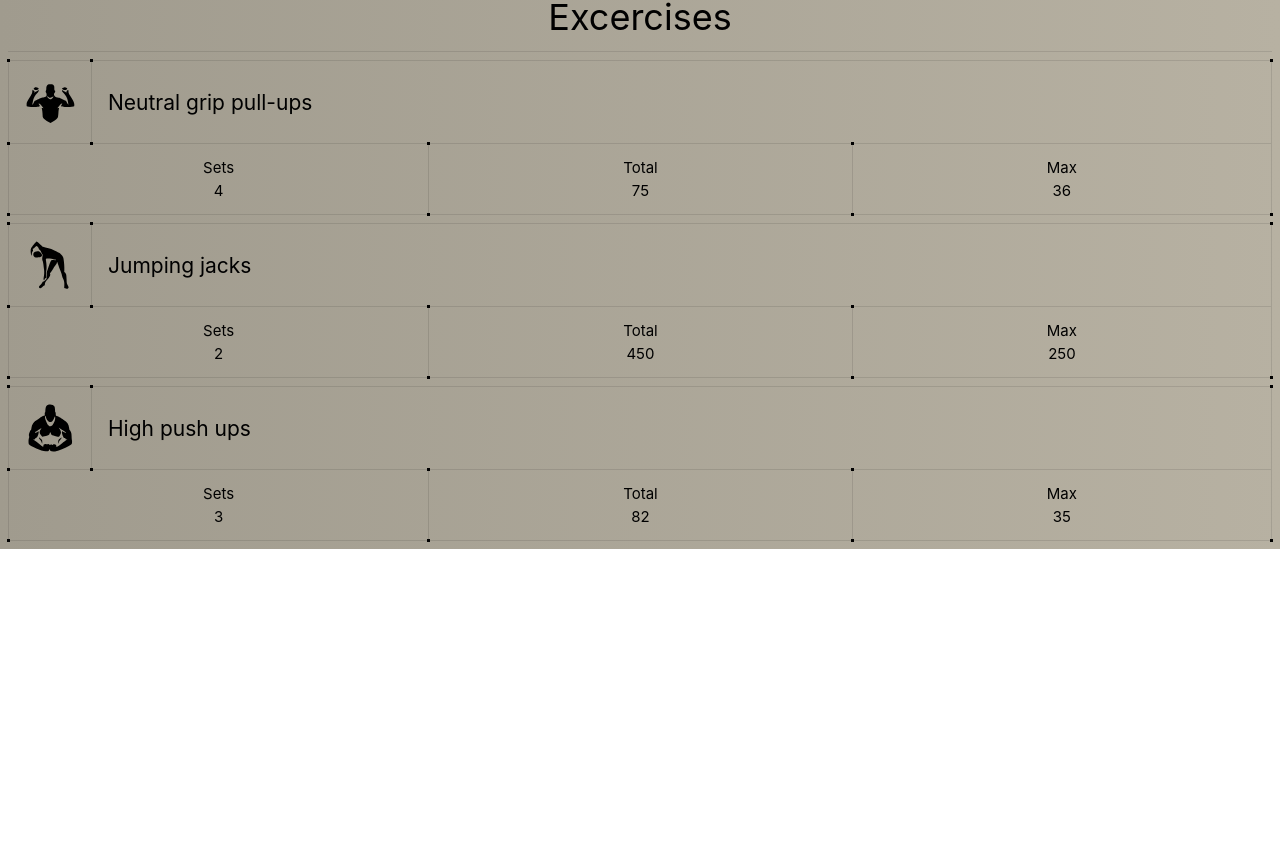
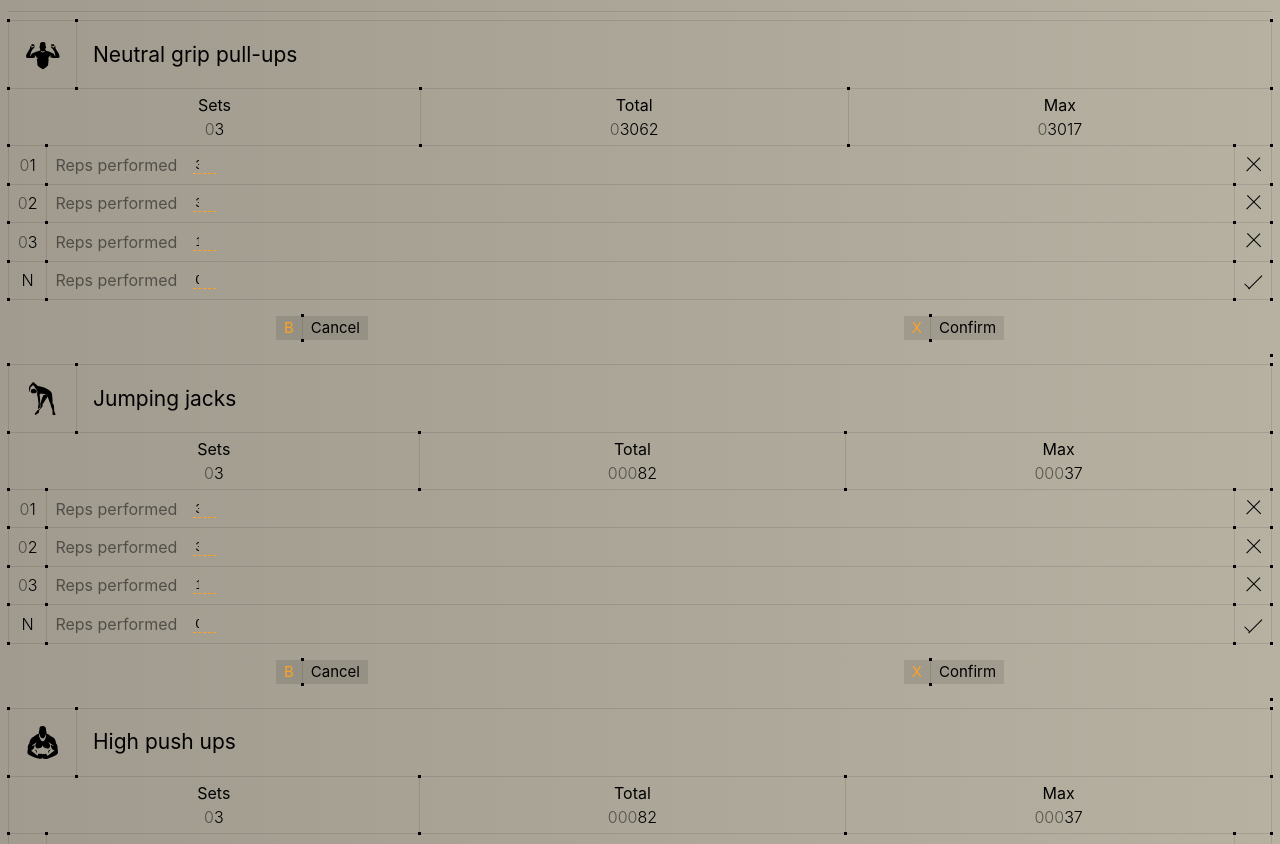
Before and after one commit to shogek/project-division, a Vue app: page / in a window 1280 px wide. Shown: the part 1116-1960 px from the top of the page. Before the commit the page ends 1665 px from the top, so only its background shows below. Built offline with nearby package versions, Linux system fonts and the light colour scheme.

Commit message:
Add SASS

```diff
--- a/package.json
+++ b/package.json
@@ -17,6 +17,7 @@
     "@vitejs/plugin-vue-jsx": "^1.3.10",
     "@vue/tsconfig": "^0.1.3",
     "npm-run-all": "^4.1.5",
+    "sass": "^1.52.3",
     "typescript": "~4.7.2",
     "vite": "^2.9.9",
     "vue-tsc": "^0.35.2"
--- a/src/assets/base.css
+++ b/src/assets/base.css
@@ -65,7 +65,7 @@ body {
   background: var(--color-background);
   transition: color 0.5s, background-color 0.5s;
   line-height: 1.6;
-  font-family: Borda, Inter, -apple-system, BlinkMacSystemFont, 'Segoe UI', Roboto, Oxygen, Ubuntu,
+  font-family: Montserrat, Borda, Inter, -apple-system, BlinkMacSystemFont, 'Segoe UI', Roboto, Oxygen, Ubuntu,
     Cantarell, 'Fira Sans', 'Droid Sans', 'Helvetica Neue', sans-serif;
   font-size: 15px;
   text-rendering: optimizeLegibility;
@@ -77,3 +77,7 @@ h2,
 p {
   line-height: 1;
 }
+
+p {
+  font-size: 1rem;
+}
--- a/src/assets/colors.css
+++ b/src/assets/colors.css
@@ -1,6 +1,7 @@
 :root {
     --font-color: #000000;
-    --font-color-weaker: rgba(0, 0, 0, 70%);
+    --font-color-weaker: rgba(0, 0, 0, 50%);
+    --division-color: #FFA223;
 
     --app-border-color: rgba(0, 0, 0, 10%);
     --app-border-height: 1px;
@@ -25,16 +26,27 @@
     --gap-large: 24px;
     --gap-larger: 32px;
 
-    --badge-icon-height: 50px;
+    --button-background-color: rgba(0, 0, 0, 10%);
+
+    --badge-icon-height: 40px;
     --badge-card-height: calc(var(--badge-icon-height) + var(--app-border-height) + (2 * var(--gap-medium)));
 
     --tracker-icon-height: 65px;
 
-    --excercise-icon-height: 50px;
+    --excercise-icon-height: 35px;
+    --excercise-set-height: 2.4rem;
     --excercise-card-height: calc(var(--excercise-icon-height) + var(--app-border-height) + (2 * var(--gap-medium)));
 
     --app-background: linear-gradient(90deg, #A09B8E 0%, #B7B1A2 100%);
     --app-padding: var(--gap-small);
+}
+
+input[type=number] {
+    background: transparent;
+    border: none;
+    border-bottom: dashed var(--division-color) 1px;
+    width: min-content;
+    height: fit-content;
 }
 
 .corner-1::before {
--- /dev/null
+++ b/src/components/DivisionText.vue
@@ -0,0 +1,35 @@
+<script setup lang="ts">
+const props = defineProps<{
+    value: number | string
+    width: number
+    postfix?: string
+}>()
+
+const valueAsString = props.value.toString();
+const valueWithPadding = valueAsString.padStart(props.width, '0')
+const padding = valueWithPadding.split(valueAsString[0])[0]
+</script>
+
+<template>
+    <p class="division-text-wrapper">
+        <span class="weak">{{ padding }}</span>
+        <span class="strong">{{ value }}</span>
+        <span v-if="props.postfix" class="strong">{{ props.postfix }}</span>
+    </p>
+</template>
+
+<style lang="scss">
+.division-text-wrapper {
+    span {
+        font-weight: 300;
+    }
+
+    .weak {
+        color: var(--font-color-weaker);
+    }
+
+    .strong {
+        color: var(--font-color);
+    }
+}
+</style>
--- a/src/components/ExcerciseItem.vue
+++ b/src/components/ExcerciseItem.vue
@@ -1,81 +1,132 @@
 <script setup lang="ts">
+import { reactive, ref } from 'vue';
 import CustomIcon from './CustomIcon.vue'
+import DivisionText from './DivisionText.vue'
 
-defineProps<{
+const props = defineProps<{
     /** TODO: Explain me */
     iconName: string
     /** TODO: Explain me */
     name: string
     /** TODO: Explain me */
-    sets: number
-    /** TODO: Explain me */
-    total: number
-    /** TODO: Explain me */
-    max: number
+    sets: number[]
 }>()
+
+function toggleSetVisibility(): void {
+    isExpanded$.value = !isExpanded$.value
+}
+
+function removeSet(index: number): void {
+    setList$.value = setList$.value.filter((_, i) => i !== index);
+}
+
+function addSet(): void {
+    setList$.value = [...setList$.value, newSetReps$.value]
+    newSetReps$.value = 0;
+}
+
+function cancelChanges(): void {
+    setList$.value = props.sets;
+}
+
+function confirmChanges(): void {
+    // TODO: Implement me
+}
+
+// const isExpanded$ = ref(false);
+const isExpanded$ = ref(true);
+const setList$ = ref(props.sets);
+const newSetReps$ = ref(0);
+const totalReps = props.sets.reduce((prev, curr) => prev + curr, 0)
+const maxReps = props.sets.reduce((prev, curr) => curr > prev ? curr : prev, 0)
 </script>
 
 <template>
     <div class="excercise-item-wrapper corner-border-2 corner-border-3">
         <div class="border">
-            <div class="title-row corner-1 corner-4">
+            <div @click="toggleSetVisibility()" class="title-row corner-1 corner-4">
                 <div class="icon">
                     <CustomIcon :iconName="iconName" />
                 </div>
                 <h4 class="title corner-1 corner-4">{{ name }}</h4>
             </div>
-            <div class="stats-row">
+            <div class="stats-row corner-2 corner-3">
                 <div class="vertical corner-4">
-                    <p>Sets</p>
-                    <p>{{ sets }}</p>
+                    <p class="heading">Sets</p>
+                    <DivisionText :value="props.sets.length" :width="2" />
                 </div>
 
                 <div class="vertical corner-1 corner-4">
-                    <p>Total</p>
-                    <p>{{ total }}</p>
+                    <p class="heading">Total</p>
+                    <DivisionText :value="totalReps" :width="5" />
                 </div>
 
-                <!-- TODO: Fix missing upper-right corner -->
                 <div class="vertical corner-1 corner-4">
-                    <p>Max</p>
-                    <p>{{ max }}</p>
+                    <p class="heading">Max</p>
+                    <DivisionText :value="maxReps" :width="5" />
+                </div>
+            </div>
+        </div>
+
+        <div v-if="isExpanded$" class="sets-row">
+            <div v-for="set, i in setList$" class="set corner-border-3">
+                <div class="index corner-1 corner-4">
+                    <DivisionText :value="i + 1" :width="2" />
+                </div>
+
+                <div class="reps corner-1 corner-4">
+                    <p>Reps performed</p>
+                    <input type="number" step="any" :value="set" :size="set.toString().length + 1">
+                </div>
+
+                <div class="actions corner-1 corner-4">
+                    <div @click="removeSet(i)" class="remove"></div>
+                </div>
+            </div>
+
+            <div class="set corner-border-3">
+                <div class="index corner-1 corner-4">
+                    <DivisionText value="N" :width="1" />
+                </div>
+
+                <div class="reps corner-1 corner-4">
+                    <p>Reps performed</p>
+                    <input v-model="newSetReps$" type="number" step="any" :size="5">
+                </div>
+
+                <div class="actions corner-1 corner-4">
+                    <div @click="addSet()" class="add"></div>
+                </div>
+            </div>
+
+            <div class="action-buttons">
+                <div @click="cancelChanges()" class="button">
+                    <span class="letter">B</span>
+                    <div class="separator corner-2 corner-3"></div>
+                    <span>Cancel</span>
+                </div>
+
+                <div class="button">
+                    <span class="letter">X</span>
+                    <div class="separator corner-2 corner-3"></div>
+                    <span>Confirm</span>
                 </div>
             </div>
         </div>
     </div>
 </template>
 
-<style>
-
+<style lang="scss">
 
 .excercise-item-wrapper {
     display: flex;
     flex-direction: column;
-}
 
-.excercise-item-wrapper .border {
+    .border {
         border: var(--app-border);
     }
 
-.excercise-item-wrapper .vertical {
-    display: flex;
-    flex-direction: column;
-    flex-grow: 1;
-    justify-content: center;
-    align-items: center;
-    gap: var(--gap-small);
-    padding: var(--gap-medium);
-    border: var(--app-border);
-    border-left: none;
-    border-top: none;
-    border-bottom: none;
-}
-
-.excercise-item-wrapper .vertical:last-child {
-    border-right: none;
-}
-
-.excercise-item-wrapper .title-row {
+    .title-row {
         display: flex;
         flex-direction: row;
         height: var(--excercise-card-height);
@@ -83,9 +134,8 @@ defineProps<{
         border-right: none;
         border-top: none;
         border-left: none;
-}
 
-.excercise-item-wrapper .title-row .icon {
+        .icon {
             display: grid;
             place-items: center;
             padding: var(--gap-medium);
@@ -93,22 +143,186 @@ defineProps<{
             border-left: none;
             border-top: none;
             border-bottom: none;
+
+            svg {
+                height: var(--excercise-icon-height);
+            }
         }
 
-.excercise-item-wrapper .icon svg {
-    height: var(--excercise-icon-height);
-}
-
-.excercise-item-wrapper .title-row .title {
+        .title {
             display: flex;
             align-items: center;
             flex-grow: 1;
             font-size: 1.4em;
             padding: var(--gap-medium);
         }
+    }
 
-.excercise-item-wrapper .stats-row {
+    .stats-row {
         display: flex;
         flex-direction: row;
+
+        .vertical {
+            display: flex;
+            flex-direction: column;
+            flex-grow: 1;
+            justify-content: center;
+            align-items: center;
+            gap: var(--gap-small);
+            padding: var(--gap-small);
+            border: var(--app-border);
+            border-left: none;
+            border-top: none;
+            border-bottom: none;
+
+            &:last-child {
+                border-right: none;
+            }
+        }
+    }
+
+    .sets-row {
+        .set {
+            display: flex;
+            flex-direction: row;
+            height: var(--excercise-set-height);
+
+            .index {
+                display: grid;
+                place-items: center;
+                width: var(--excercise-set-height);
+                padding: var(--gap-small);
+                border-left: var(--app-border);
+                border-bottom: var(--app-border);
+            }
+
+            .reps {
+                display: flex;
+                flex-direction: row;
+                align-items: center;
+                gap: var(--gap-medium);
+                flex-grow: 1;
+                padding: var(--gap-small);
+                border-left: var(--app-border);
+                border-bottom: var(--app-border);
+
+                p {
+                    color: var(--font-color-weaker);
+                }
+
+                input {
+                    width: 3ch;
+                }
+            }
+
+            .actions {
+                width: var(--excercise-set-height);
+                border-left: var(--app-border);
+                border-right: var(--app-border);
+                border-bottom: var(--app-border);
+
+                .remove {
+                    width: 100%;
+                    height: 100%;
+
+                    &::before {
+                        display: block;
+                        position: absolute;
+                        content: "";
+                        width: 50%;
+                        height: 50%;
+                        transform: rotate(225deg);
+                        border: solid 1px var(--font-color);
+                        border-top: none;
+                        border-bottom: none;
+                        border-right: none;
+                        top: 6%;
+                        left: 9%;
+                    }
+
+                    &::after {
+                        display: block;
+                        position: absolute;
+                        content: "";
+                        width: 50%;
+                        height: 50%;
+                        transform: rotate(135deg);
+                        border: solid 1px var(--font-color);
+                        border-left: none;
+                        border-top: none;
+                        border-bottom: none;
+                        right: 5%;
+                        bottom: 44%;
+                    }
+                }
+
+                .add {
+                    width: 100%;
+                    height: 100%;
+
+                    &::before {
+                        display: block;
+                        position: absolute;
+                        content: "";
+                        width: 50%;
+                        height: 50%;
+                        transform: rotate(225deg);
+                        border: solid 1px var(--font-color);
+                        border-top: none;
+                        border-bottom: none;
+                        border-right: none;
+                        top: 15%;
+                        left: 16%;
+                    }
+
+                    &::after {
+                        display: block;
+                        position: absolute;
+                        content: "";
+                        width: 50%;
+                        height: 18%;
+                        transform: rotate(135deg);
+                        border: solid 1px var(--font-color);
+                        border-left: none;
+                        border-top: none;
+                        border-bottom: none;
+                        right: 25%;
+                        bottom: 42%;
+                    }
+                }
+            }
+        }
+
+        .action-buttons {
+            display: flex;
+            flex-direction: row;
+            justify-content: space-around;
+            margin: var(--gap-medium) 0;
+
+            .button {
+                display: flex;
+                padding: 0 var(--gap-small);
+                gap: var(--gap-small);
+                background-color: var(--button-background-color);
+
+                .letter {
+                    color: var(--division-color);
+                }
+
+                .separator {
+                    border: var(--app-border);
+                    border-left: none;
+                    border-top: none;
+                    border-bottom: none;
+                }
+                // .letter::after {
+                //     position: relative;
+                //     content: '';
+                //     // border: solid 1px black;
+                //     height: 100%;
+                // }
+            }
+        }
+    }
 }
 </style>
--- a/src/components/ExcerciseList.vue
+++ b/src/components/ExcerciseList.vue
@@ -11,25 +11,19 @@ import SectionHeader from './SectionHeader.vue'
         <ExcerciseItem
             iconName="pull-up"
             name="Neutral grip pull-ups"
-            :sets="4"
-            :total="75"
-            :max="36"
+            :sets="[3017, 33, 12]"
         />
 
         <ExcerciseItem
             iconName="cardio"
             name="Jumping jacks"
-            :sets="2"
-            :total="450"
-            :max="250"
+            :sets="[37, 33, 12]"
         />
 
         <ExcerciseItem
             iconName="push-up"
             name="High push ups"
-            :sets="3"
-            :total="82"
-            :max="35"
+            :sets="[37, 33, 12]"
         />
     </div>
 </div>
--- a/tsconfig.json
+++ b/tsconfig.json
@@ -3,6 +3,7 @@
   "include": ["env.d.ts", "src/**/*", "src/**/*.vue"],
   "compilerOptions": {
     "baseUrl": ".",
+    "lib": ["es2017"],
     "paths": {
       "@/*": ["./src/*"]
     }
```
Also changed, not shown: src/components/BadgeItem.vue (+21 -17 lines), 1 other file (tests, documents, lock files or other folders). Lines whose indentation alone changed are shown as unchanged.
